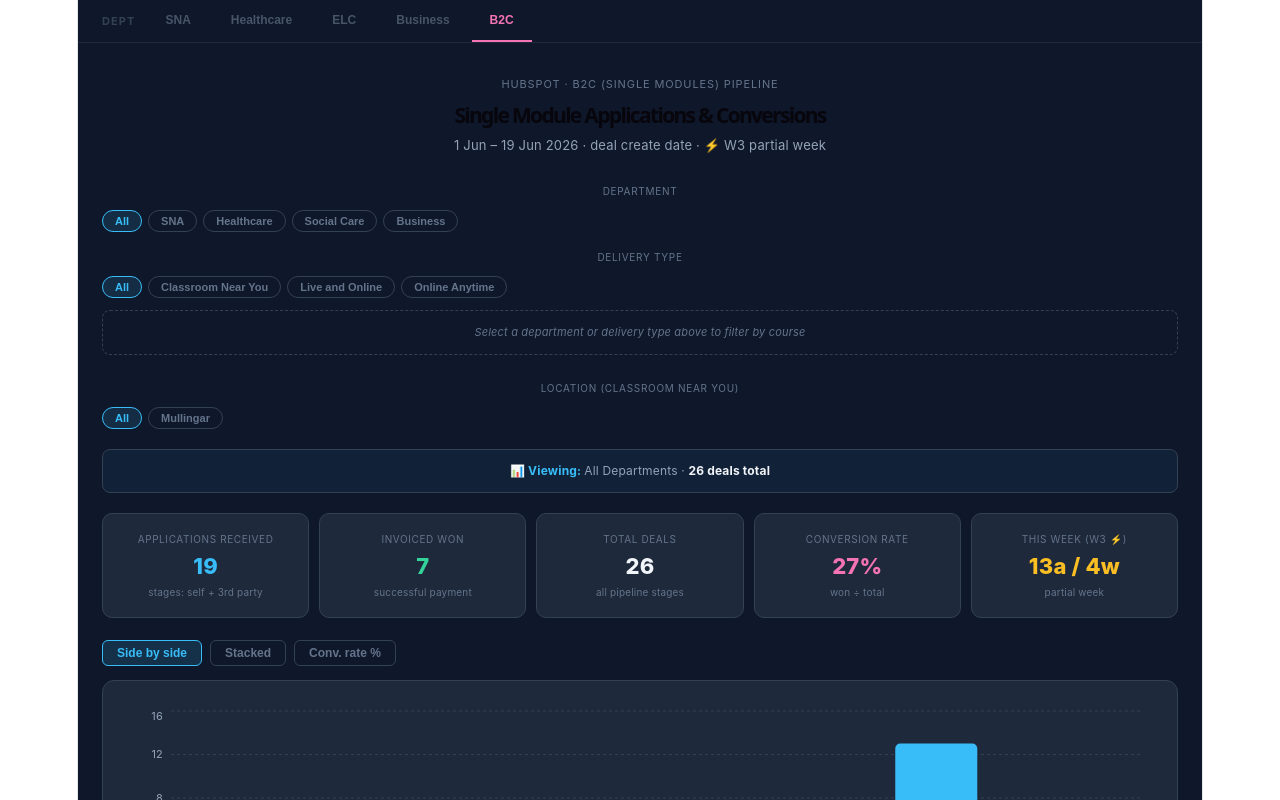
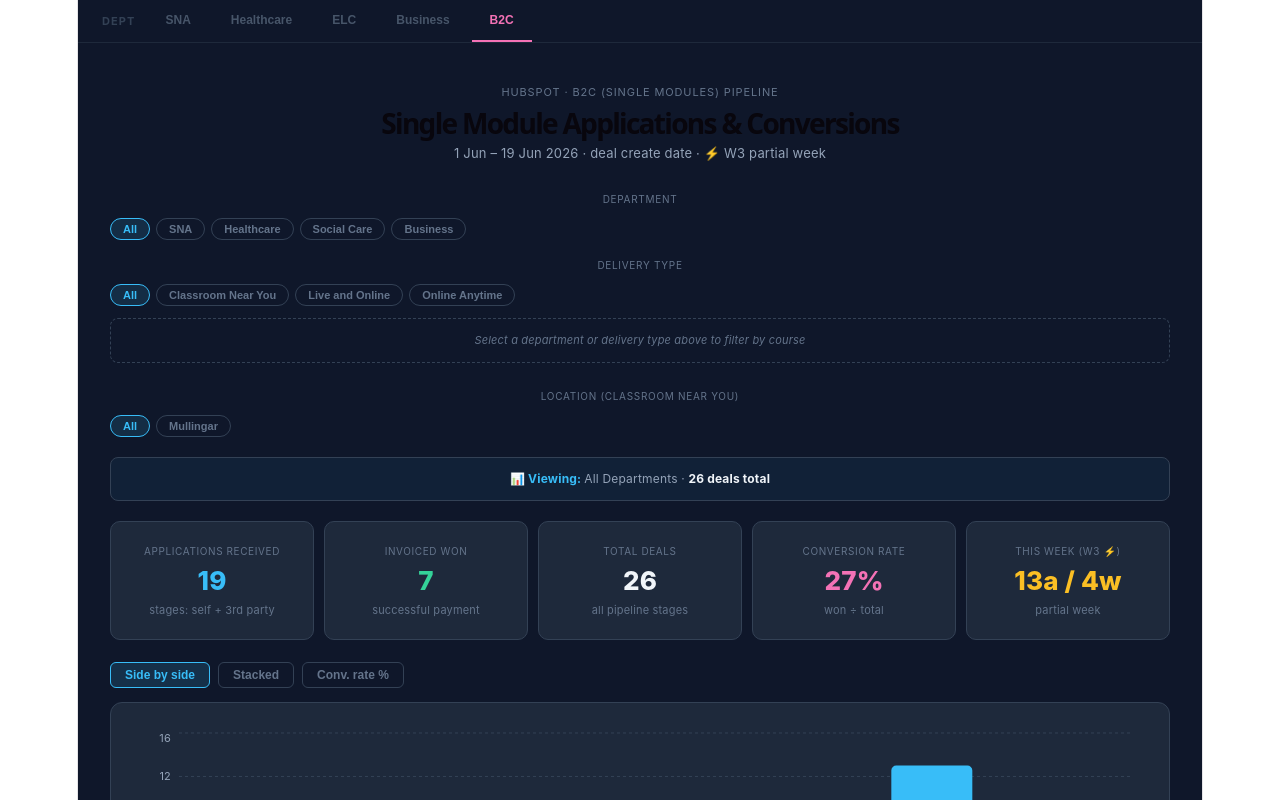
Before and after one commit to hubaispot/forus-reports, a React (Vite) app: page / in a window 1280 px wide. Both pictures are taken after a click on the button "B2C". Shown: the top 800 px of the page. Built offline with nearby package versions, Linux system fonts and the light colour scheme.

Commit message:
fix B2C layout to match standalone

```diff
--- a/src/App.jsx
+++ b/src/App.jsx
@@ -472,7 +472,7 @@ export default function App() {
       </div>
 
       {deptData.standalone ? (
-        (() => { const StandaloneComp = deptData.standalone; return <StandaloneComp />; })()
+        (() => { const StandaloneComp = deptData.standalone; return <div style={{ background: "#0f172a" }}><StandaloneComp /></div>; })()
       ) : deptData.placeholder ? (
         <Placeholder message={`${deptData.label} department — reports coming soon`} />
       ) : (
--- a/src/b2c_single_modules_report.jsx
+++ b/src/b2c_single_modules_report.jsx
@@ -203,10 +203,10 @@ const Pill = ({ label, active, color, onClick }) => (
 
 // ─── STAT CARD ───────────────────────────────────────────────────────────────
 const Stat = ({ label, value, sub, color }) => (
-  <div style={{ background:C.card, borderRadius:10, padding:"12px 16px", flex:"1 1 100px", border:`1px solid ${C.border}` }}>
-    <p style={{ margin:"0 0 3px", fontSize:10, color:C.muted, textTransform:"uppercase", letterSpacing:"0.06em" }}>{label}</p>
-    <p style={{ margin:"0 0 2px", fontSize:22, fontWeight:800, color: color||C.text, lineHeight:1 }}>{value}</p>
-    <p style={{ margin:0, fontSize:10, color:C.muted }}>{sub}</p>
+  <div style={{ background:C.card, borderRadius:10, padding:"16px 20px", flex:"1 1 100px", border:`1px solid ${C.border}` }}>
+    <p style={{ margin:"0 0 4px", fontSize:10, color:C.muted, textTransform:"uppercase", letterSpacing:"0.06em" }}>{label}</p>
+    <p style={{ margin:"0 0 3px", fontSize:26, fontWeight:800, color: color||C.text, lineHeight:1 }}>{value}</p>
+    <p style={{ margin:0, fontSize:11, color:C.muted }}>{sub}</p>
   </div>
 );
 
@@ -294,14 +294,14 @@ export default function App() {
   const accentColor = selDept !== "All" ? DEPT_COLOR[selDept] : C.app;
 
   return (
-    <div style={{ background:C.bg, minHeight:"100vh", padding:"28px 24px", fontFamily:"'Inter','Segoe UI',sans-serif", color:C.text }}>
+    <div style={{ background:C.bg, minHeight:"100vh", padding:"36px 32px", fontFamily:"'Inter','Segoe UI',sans-serif", color:C.text }}>
 
       {/* ── Header ── */}
       <div style={{ marginBottom:20 }}>
         <p style={{ color:C.muted, fontSize:11, textTransform:"uppercase", letterSpacing:"0.08em", margin:"0 0 5px" }}>
           HubSpot · B2C (Single Modules) Pipeline
         </p>
-        <h1 style={{ margin:"0 0 4px", fontSize:21, fontWeight:700 }}>
+        <h1 style={{ margin:"0 0 4px", fontSize:28, fontWeight:700 }}>
           Single Module Applications &amp; Conversions
         </h1>
         <p style={{ margin:0, color:C.sub, fontSize:13 }}>
```
